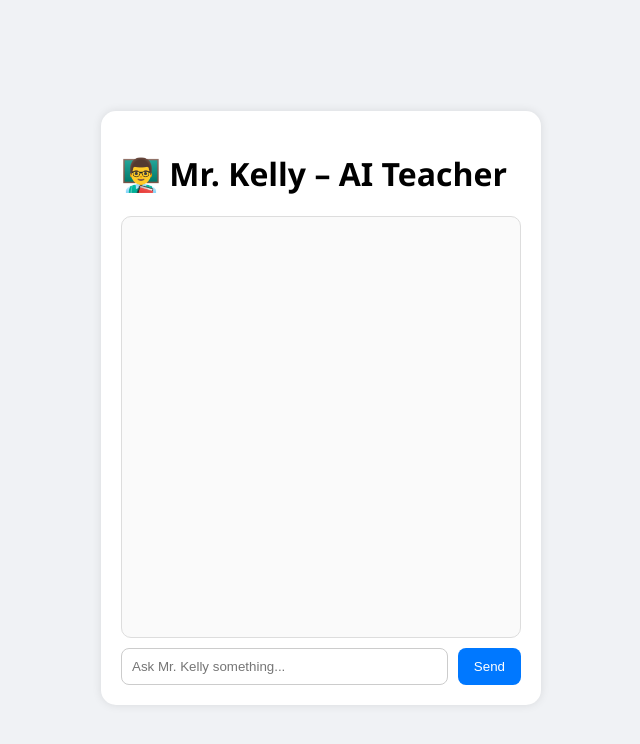
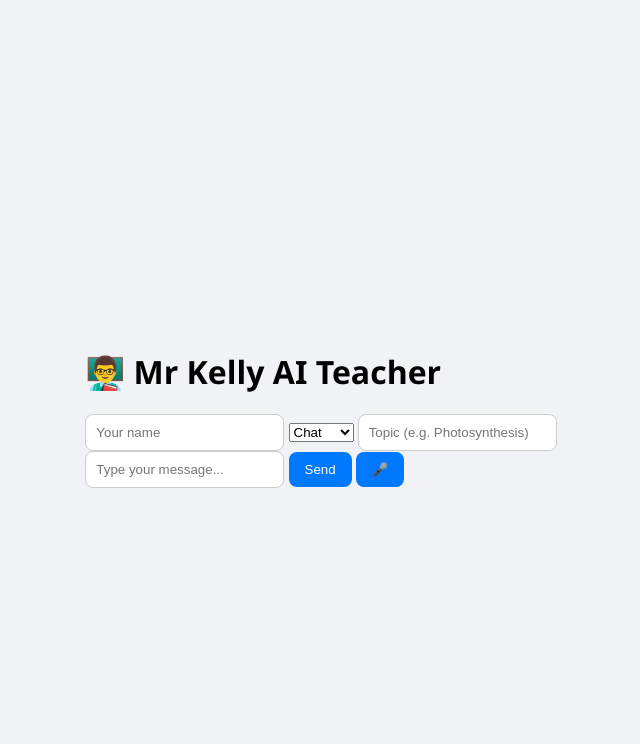
Before and after one commit to shappycc2010-ctrl/My-Teacher-, a website: page public/index.html in a window 1280 px wide. Shown: the whole page, without its empty margins (319-959 px from the left). Drawn offline with Linux system fonts and the light colour scheme.

Commit message:
Update index.html

```diff
--- a/public/index.html
+++ b/public/index.html
@@ -3,18 +3,29 @@
 <head>
   <meta charset="UTF-8">
   <meta name="viewport" content="width=device-width, initial-scale=1.0">
-  <title>Mr. Kelly – Your AI Teacher</title>
+  <title>Mr Kelly AI</title>
   <link rel="stylesheet" href="style.css">
 </head>
 <body>
-  <div class="chat-container">
-    <h1>👨‍🏫 Mr. Kelly – AI Teacher</h1>
+  <div class="app">
+    <h1>👨‍🏫 Mr Kelly AI Teacher</h1>
 
-    <div id="chat-box" class="chat-box"></div>
+    <div class="controls">
+      <input id="studentName" placeholder="Your name" />
+      <select id="mode">
+        <option value="chat">Chat</option>
+        <option value="lesson">Lesson</option>
+        <option value="quiz">Quiz</option>
+      </select>
+      <input id="topic" placeholder="Topic (e.g. Photosynthesis)" />
+    </div>
 
-    <div class="input-area">
-      <input type="text" id="userInput" placeholder="Ask Mr. Kelly something...">
+    <div id="chatBox"></div>
+
+    <div class="inputArea">
+      <input id="messageInput" placeholder="Type your message..." />
       <button id="sendBtn">Send</button>
+      <button id="voiceBtn">🎤</button>
     </div>
   </div>
 
```
